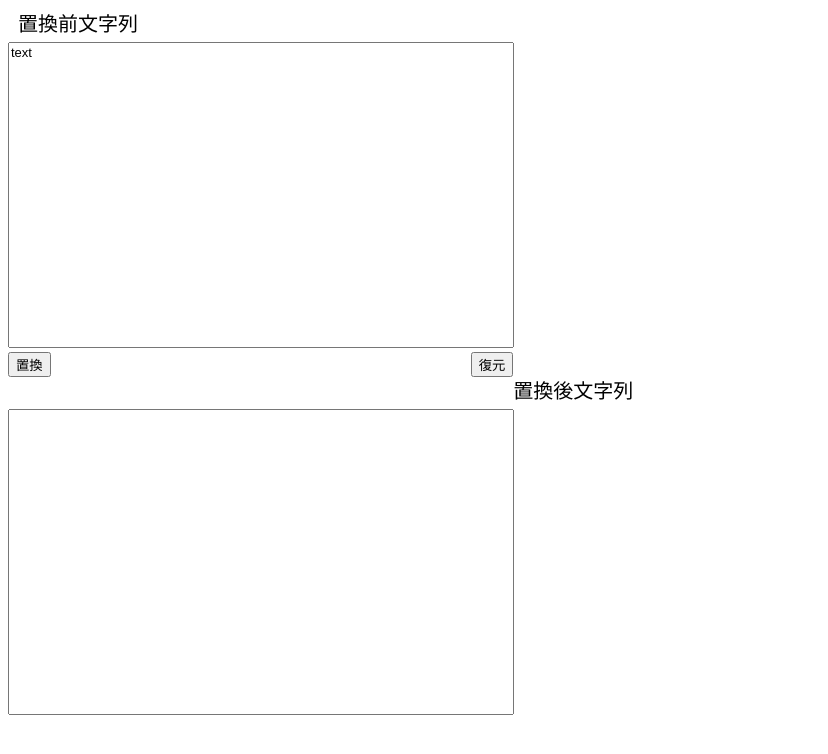
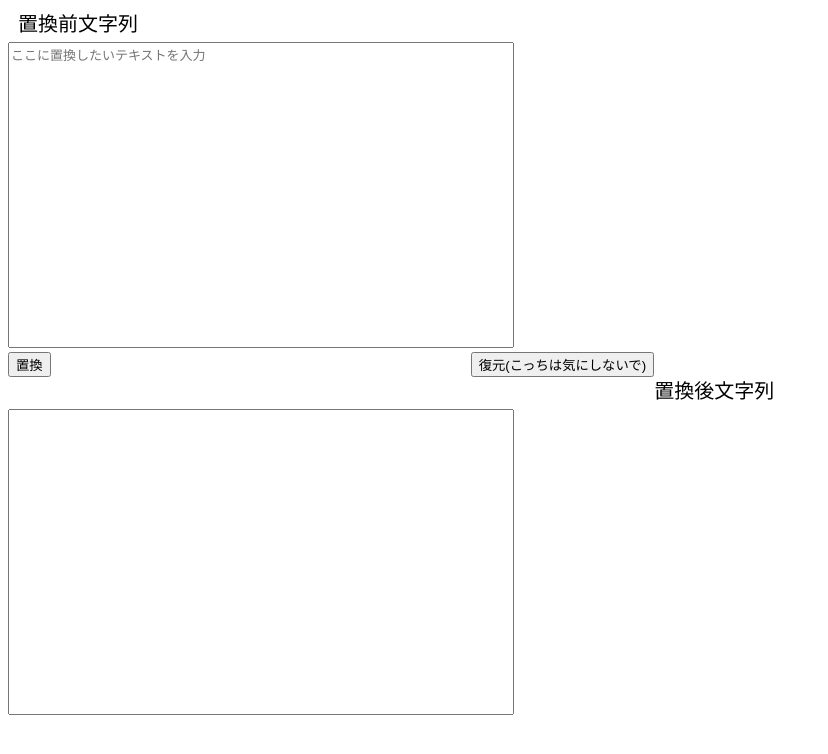
Before and after one commit to 39rep/textreplace.github.io, a plain HTML site: page index.html in a window 1280 px wide. Shown: the whole page, without its empty margins (0-828 px from the left). Drawn offline with Linux system fonts and the light colour scheme.

Commit message:
Update index.html

```diff
--- a/index.html
+++ b/index.html
@@ -8,10 +8,10 @@
   <body>
     <div>
       <p class="before">置換前文字列</p>
-      <textarea id="before" wrap="off">text</textarea>
+      <textarea id="before" wrap="off" placeholder="ここに置換したいテキストを入力"></textarea>
       <div class="button">
         <input id="replace" type="button" value="置換" onclick="replaceButton()">
-        <input id="repair" type="button" value="復元" onclick="repairButton()">
+        <input id="repair" type="button" value="復元(こっちは気にしないで)" onclick="repairButton()">
         <div>
           <br>
             <p class="after">置換後文字列</p>
```
